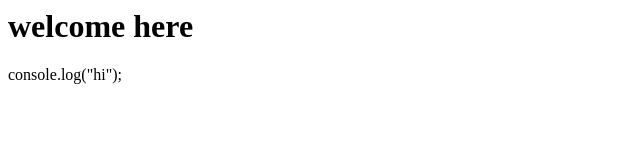
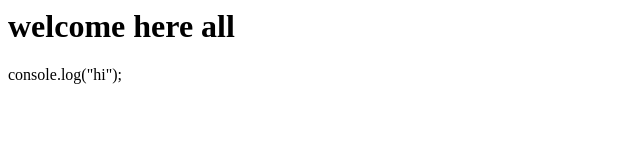
Before and after one commit to Kavya-P158/Githubdemo, a plain HTML site: page index.html in a window 1280 px wide. Shown: the full height of the page, 0-640 px from the left. Drawn offline with Linux system fonts and the light colour scheme.

Commit message:
Update index.html

```diff
--- a/index.html
+++ b/index.html
@@ -1,6 +1,6 @@
 <html>
     <head>
-        <h1>welcome here</h1>
+        <h1>welcome here all</h1>
     </head>
 
     console.log("hi");
```
